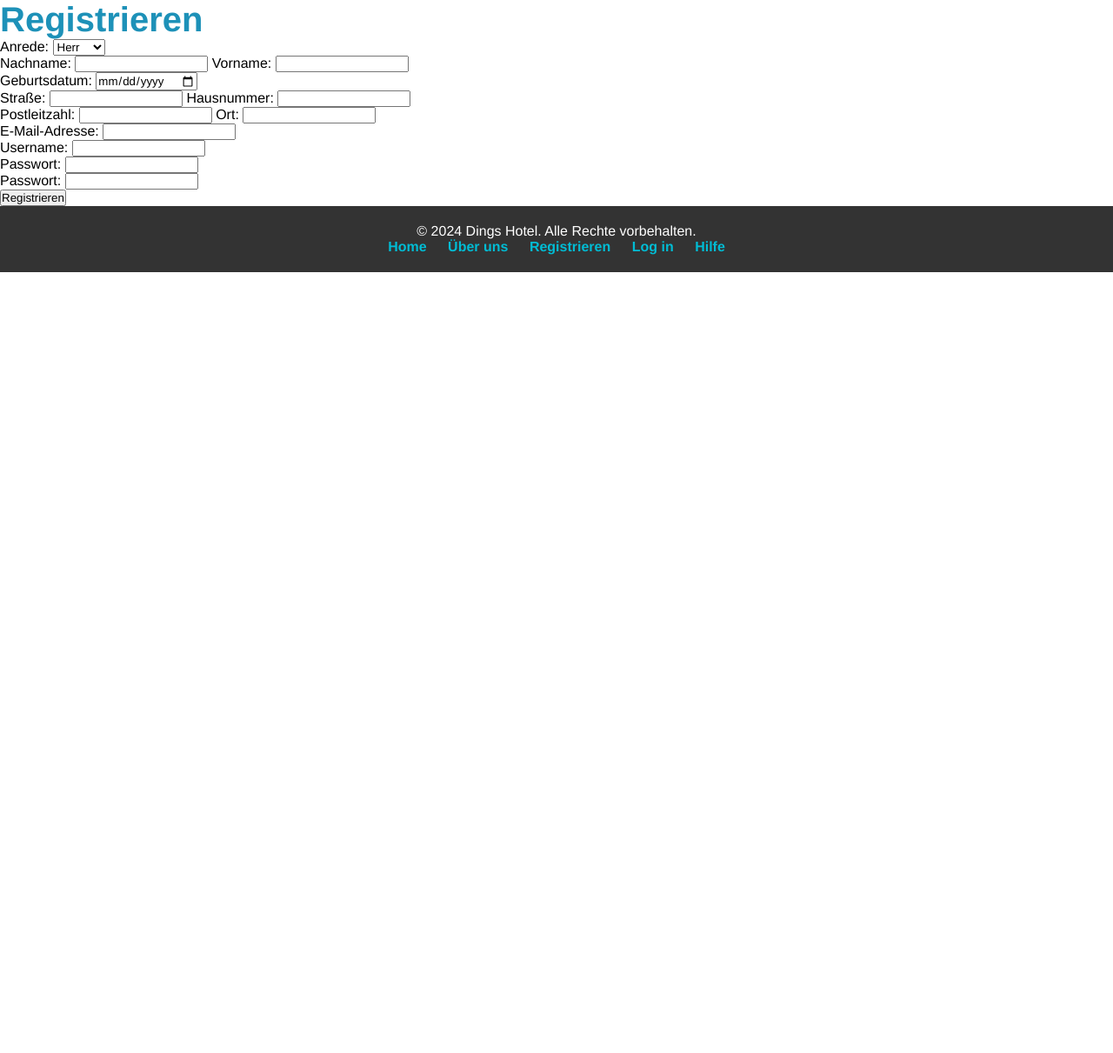
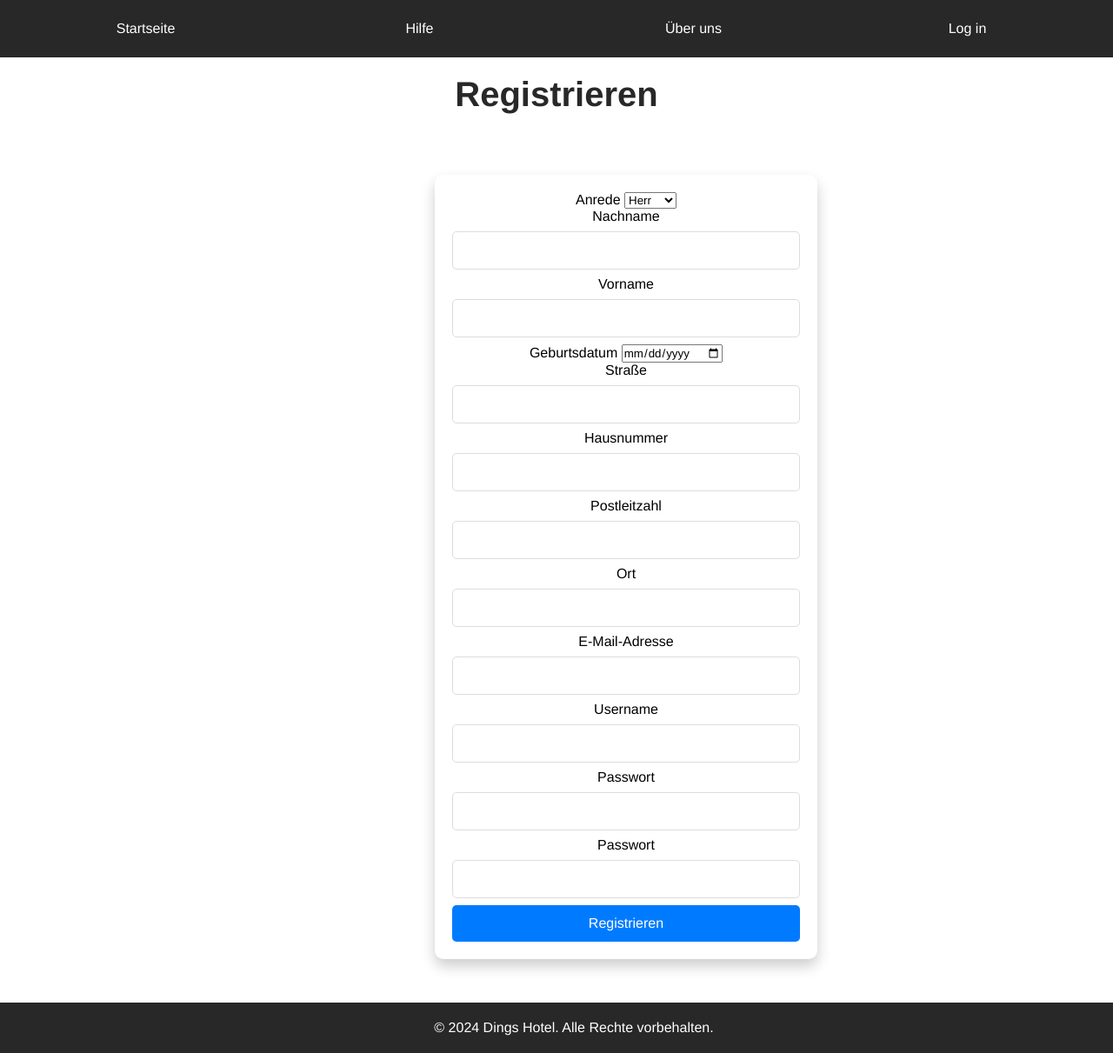
Before and after one commit to m0ritz7/Hotel, a PHP site: page /register.html in a window 1280 px wide. Shown: the whole page at 87% size. Before the commit the page ends 313 px from the top, so only its background shows below. Run offline with PHP 8.4, Linux system fonts and the light colour scheme.

Commit message:
Stand für Abgabe 4

```diff
--- a/register.html
+++ b/register.html
@@ -8,69 +8,76 @@
 </head>
 
 <body>
+    <nav class="navbar">
+        <ul class="nav-links">
+            <li><a href="home.html">Startseite</a></li>
+            <li><a href="hilfe.html">Hilfe</a></li>
+            <li><a href="legalnotice.html">Über uns</a></li>
+            <li><a href="login.html">Log in</a></li>
+        </ul>
+    </nav>
+
     <p>
     <h1>Registrieren</h1>
     </p>
 
+    <div class="register-container">
     <form>
-        <label for="gender"> Anrede:</label>
+
+        <label for="gender"> Anrede</label>
         <select id="gender" name="Anrede">
             <option>Herr</option>
             <option>Frau</option>
             <option>Divers</option>
         </select>
 
-        <p><label for="fname">Nachname:</label>
+        <p><label for="fname">Nachname</label>
             <input id="fname" type="text" name="Name" required>
 
-            <label for="lname">Vorname:</label>
+            <label for="lname">Vorname</label>
             <input id="lname" type="text" name="Vorname" required>
         </p>
 
-        <p><label for="birthday">Geburtsdatum:</label>
+        <p><label for="birthday">Geburtsdatum</label>
             <input id="birthday" type="date" name="Geburtsdatum" required>
         </p>
 
-        <p><label for="street">Straße:</label>
+        <p><label for="street">Straße</label>
             <input id="street" type="text" name="Straße" required>
 
-            <label for="housenumber">Hausnummer:</label>
+            <label for="housenumber">Hausnummer</label>
             <input id="housenumber" type="number" name="Hausnummer" required>
         </p>
 
-        <label for="zip">Postleitzahl:</label>
+        <label for="zip">Postleitzahl</label>
         <input id="zip" type="number" name="Postleitzahl" reequired>
 
-        <label id="city">Ort:</label>
+        <label id="city">Ort</label>
         <input for="city" type="text" name="Ort" required>
 
-        <p><label for="email">E-Mail-Adresse:</label>
+        <p><label for="email">E-Mail-Adresse</label>
             <input id="email" type="email" name="E-Mail-Adresse" required>
         </p>
 
-        <p></p><label for="username">Username:</label>
+        <p></p><label for="username">Username</label>
         <input id="username" type="text" name="Username"></p>
 
-        <p><label for="password">Passwort:</label>
+        <p><label for="password">Passwort</label>
             <input id="password" type="password" name="Passwort">
         </p>
 
-        <p><label for="password">Passwort:</label>
+        <p><label for="password">Passwort</label>
             <input id="password" type="password" name="Passwort">
         </p>
 
 
-        <input type="submit" value="Registrieren">
+        <button type="submit">Registrieren</button>
 
     </form>
+    </div>
 
-    <footer>
+    <footer class="footerstatic">
         <p>&copy; 2024 Dings Hotel. Alle Rechte vorbehalten.</p>
-        <a href="home.html">Home</a>
-        <a href="legalnotice.html">Über uns</a>
-        <a href="register.html">Registrieren</a>
-        <a href="login.html">Log in</a>
-        <a href="hilfe.html">Hilfe</a>
     </footer>
 
 </body>
--- a/style.css
+++ b/style.css
@@ -4,25 +4,36 @@ body {
     margin: 0;
     padding: 0;
     font-family: Helvetica, sans-serif;
+
+}
+
+.benutzeranleitung {
+    padding: 30px;
 }
 
 h1 {
-    color: rgb(29, 145, 184);
+    color: #282828;
     font-size: 40px;
+    padding: 20px;
+    text-align: center;
 }
 
-form {}
-
-img {
-    max-width: 100%;
+h2 {
+    color: #282828;
+    font-size: 20px;
+    text-align: center;
+    padding: 20px;
 }
 
-#introduction {
-    font-size: 2;
+h3 {
+    color: #282828;
+    font-size: 20px;
 }
 
-.color {
-    color: rgb(134, 43, 226);
+h4 {
+    color: #282828;
+    font-size: 15px;
+    margin-bottom: -5px;
 }
 
 .news-container {
@@ -31,32 +42,207 @@ img {
     height: 250px;
 }
 
-.wrapper {
-    display: flex;
-    flex-direction: column;
-    min-height: 100vh;
+/* Styles für die Nav-Bar */
+.navbar {
+    background-color: #282828;
+    /* Hintergrundfarbe der Nav-Bar */
+    overflow: hidden;
+    /* Verhindert das Überlaufen von Inhalten */
+    position: sticky;
+    top: 0;
+    padding: 10px;
 }
 
-.content {
-    flex: 1;
-    padding: 20px;
-    background-color: #f4f4f4;
+/* Styles für die Liste in der Nav-Bar */
+.nav-links {
+    list-style-type: none;
+    /* Entfernt Aufzählungszeichen */
+    padding: 0;
+    /* Entfernt Standard-Padding */
+    margin: 0;
+    /* Entfernt Standard-Margin */
+    display: flex;
+    /* Flexbox für horizontale Anordnung */
 }
 
-footer {
-    background-color: #333;
-    color: #fff;
-    padding: 20px 0;
-    text-align: center;
+/* Styles für die Links in der Nav-Bar */
+.nav-links li {
+    flex: 1;
+    /* Jeder Link nimmt gleich viel Platz ein */
 }
 
-footer a {
-    color: #00bcd4;
+.nav-links a {
+    display: block;
+    /* Macht den gesamten Bereich des Links klickbar */
+    color: #fff;
+    /* Textfarbe der Links */
+    text-align: center;
+    /* Zentriert den Text */
+    padding: 14px 20px;
+    /* Innenabstand für Links */
     text-decoration: none;
-    margin: 0 10px;
-    font-weight: bold;
+    /* Entfernt Unterstreichung */
+    transition: background-color 0.3s;
+    /* Sanfter Übergang für Hintergrundfarbe */
 }
 
-footer a:hover {
-    text-decoration: underline;
+/* Hover-Effekt für die Links */
+.nav-links a:hover {
+    background-color: #555;
+    /* Hintergrundfarbe beim Hover */
+    border-radius: 10px;
 }
+
+.footer {
+    background-color: #282828;
+    /* Hintergrundfarbe des Footers */
+    color: white;
+    /* Textfarbe */
+    text-align: center;
+    /* Zentriert den Text im Footer */
+    padding: 20px;
+    /* Innenabstand */
+    position: fixed;
+    /* Positionierung */
+    bottom: 0;
+    /* Positionierung am unteren Rand */
+    width: 100%;
+    /* Breite des Footers */
+}
+
+/* Styles für den Footer-Inhalt */
+.footer-content {
+    max-width: 1200px;
+    /* Maximale Breite des Inhalts */
+    margin: 0 auto;
+    /* Zentriert den Inhalt */
+}
+
+.footerstatic{
+    /* Extra footer der am bottom der Website bleibt für hilfe.html */
+    background-color: #282828;
+    /* Hintergrundfarbe des Footers */
+    color: white;
+    /* Textfarbe */
+    text-align: center;
+    /* Zentriert den Text im Footer */
+    padding: 20px;
+    /* Innenabstand */
+    position: static;
+    /* Positionierung */
+    bottom: 0;
+    /* Positionierung am unteren Rand */
+    width: 100%;
+    /* Breite des Footers */
+}
+
+/* Log in Container Design */
+.login-container {
+    background-color: white; /* Hintergrundfarbe des Containers */
+    padding: 40px; /* Innenabstand */
+    box-shadow: 0 0 20px rgba(0, 0, 0, 0.1); /* Schatten für einen 3D-Effekt */
+    width: 300px; /* Breite des Containers */
+    border-radius: 10px;
+    margin: 200px 500px;
+}
+
+/* Styles für das Formular */
+.login-form h1 {
+    text-align: center; /* Zentriert den Titel */
+    margin-bottom: 20px; /* Abstand nach unten */
+}
+
+/* Styles für die Form-Gruppe */
+.form-group {
+    margin-bottom: 15px; /* Abstand zwischen den Form-Elementen */
+}
+
+.form-group label {
+    display: block; /* Macht das Label blockartig */
+    margin-bottom: 5px; /* Abstand nach unten */
+}
+
+.form-group input {
+    width: 100%; /* Volle Breite */
+    padding: 10px; /* Innenabstand */
+    border: 1px solid #ccc; /* Rahmenfarbe */
+    border-radius: 5px; /* Abgerundete Ecken */
+    box-sizing: border-box; /* Berücksichtigt Padding und Border in der Breite */
+}
+.login-button {
+    padding: 10px 20px;
+    font-size: 16px;
+    color: #fff;
+    background-color: #4CAF50; /* Grün */
+    border: none;
+    border-radius: 5px;
+    cursor: pointer;
+    transition: background-color 0.3s ease;
+}
+
+.login-button:hover {
+    background-color: #45a049;
+}
+
+.register-link{
+    margin: 10px;
+}
+
+.register-container{
+    width: 100%;
+    max-width: 400px;
+    padding: 20px;
+    background-color: #ffffff;
+    border-radius: 10px;
+    box-shadow: 0 8px 16px rgba(0, 0, 0, 0.2);
+    text-align: center;
+    margin: 50px 500px;
+}
+
+.register-container input[type="text"],
+.register-container input[type="number"],
+.register-container input[type="email"],
+.register-container input[type="password"]
+{
+    width: 100%;
+    padding: 12px;
+    margin: 8px 0;
+    border: 1px solid #ddd;
+    border-radius: 5px;
+    box-sizing: border-box;
+    font-size: 16px;
+    color: #333;
+    transition: border-color 0.3s;
+}
+
+.register-container button {
+    width: 100%;
+    padding: 12px;
+    font-size: 16px;
+    color: #fff;
+    background-color: #007bff;
+    border: none;
+    border-radius: 5px;
+    cursor: pointer;
+    transition: background-color 0.3s;
+}
+
+.impressum-container-1{
+    padding: 30px;
+    margin: 0px;
+}
+
+.impressum-container-2{
+padding: 30px;
+margin-top: -40px;
+}
+
+.impressum-container-3{
+padding: 30px;
+margin-top: -20px;
+}
+
+img{
+    padding: 30px;
+    margin-top: -20px;
+}
```
Also changed, not shown: hilfe.html (+33 -17 lines), home.html (+9 -8 lines), legalnotice.html (+22 -28 lines), login.html (+25 -17 lines), 2 other files.
